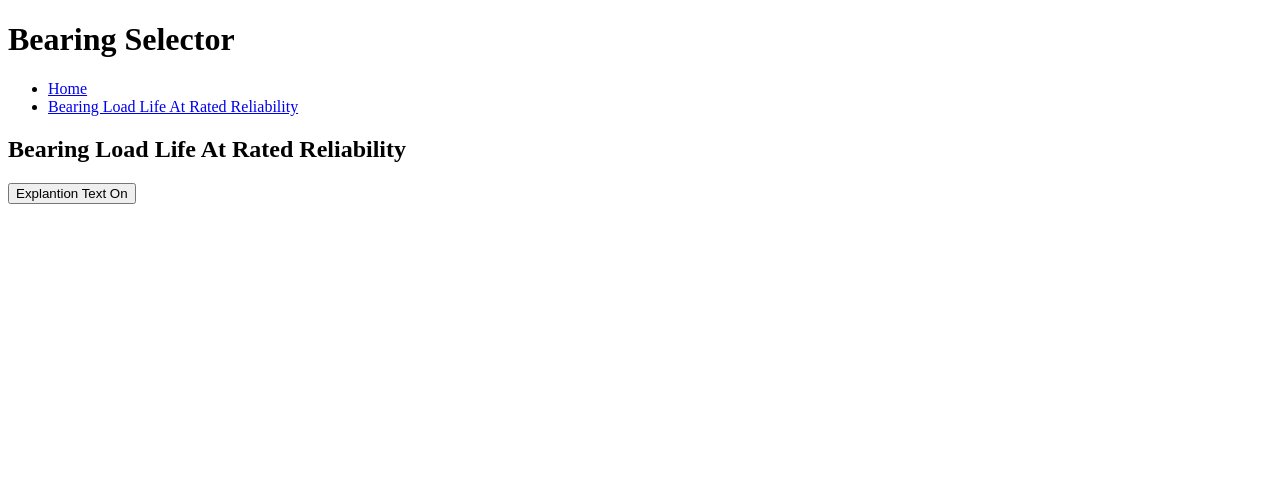
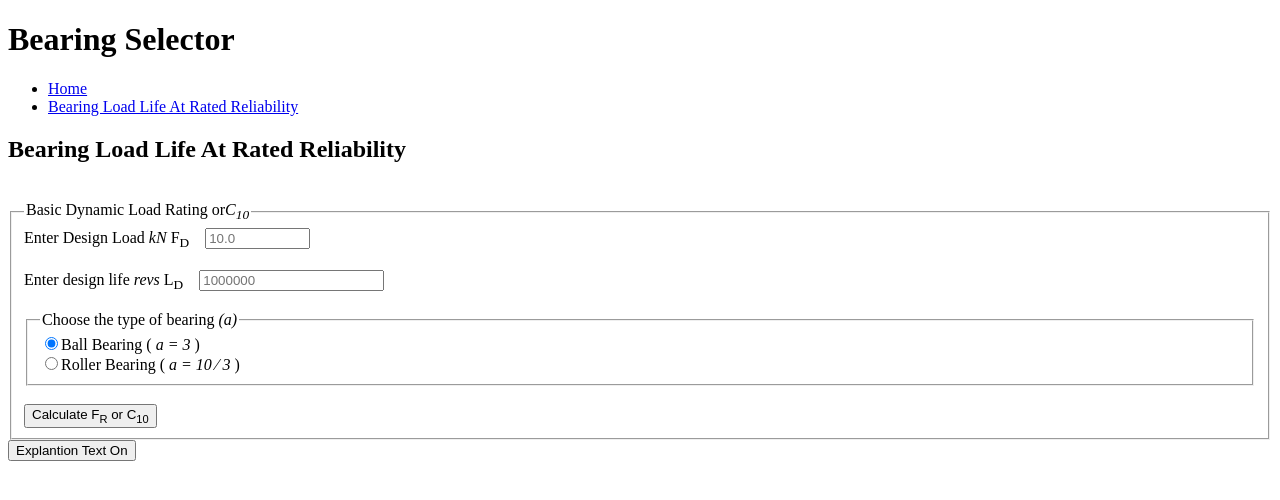
Before and after one commit to 4C-75-63-6B-79/bearing_c10_rating, a React (Vite) app: page /BearingLoadLifeAtRatedReliability in a window 1280 px wide. Shown: the top 500 px of the page. Built offline with nearby package versions, Linux system fonts and the light colour scheme.

Commit message:
created the form to get the input from user

```diff
--- a/src/Routes/BearingLoadLifeAtRatedReliability/BearingLoadLifeAtRatedReliability.jsx
+++ b/src/Routes/BearingLoadLifeAtRatedReliability/BearingLoadLifeAtRatedReliability.jsx
@@ -5,6 +5,80 @@ function BearingLoadLifeAtRatedReliability() {
   return (
     <Fragment>
       <h2>Bearing Load Life At Rated Reliability</h2>
+      <form>
+        <br></br>
+        <fieldset>
+          <legend>
+            Basic Dynamic Load Rating or
+            <i>
+              C<sub>10</sub>
+            </i>
+          </legend>
+          <div>
+            <label htmlFor="designLoad">
+              Enter Design Load <i>kN</i> F<sub>D</sub>&emsp;
+            </label>
+            <input
+              type="text"
+              name="designLoad"
+              id="designLoad"
+              pattern="([0-9]{1,})||([0-9]{0,}[.][0-9]{1,})"
+              size="10"
+              placeholder="10.0"
+              required
+            ></input>
+          </div>
+          <br></br>
+          <div>
+            <label htmlFor="designLife">
+              Enter design life <i>revs</i> L<sub>D</sub>&emsp;
+            </label>
+            <input
+              type="text"
+              name="designLife"
+              id="designLife"
+              pattern="[0-9]{1,}"
+              size="20"
+              placeholder="1000000"
+              required
+            ></input>
+          </div>
+          <br></br>
+          <div>
+            <fieldset>
+              <legend>
+                Choose the type of bearing <i>&#40;a&#41;</i>
+              </legend>
+              <input
+                type="radio"
+                id="ballBearing"
+                name="typeOfBearing"
+                value="3"
+                checked
+              ></input>
+              <label htmlFor="ballBearing">
+                Ball Bearing &#40; <i>a = 3</i> &#41;
+              </label>
+              <br></br>
+              <input
+                type="radio"
+                id="rollerBearing"
+                name="typeOfBearing"
+                value="10/3"
+              ></input>
+              <label htmlFor="rollerBearing">
+                Roller Bearing &#40; <i>a = 10 &frasl; 3</i> &#41;
+              </label>
+            </fieldset>
+          </div>
+          <br></br>
+          <div>
+            <button type="submit">
+              Calculate F<sub>R</sub> or C<sub>10</sub>
+            </button>
+          </div>
+        </fieldset>
+      </form>
       <TextBearingLoadLifeAtRatedReliability />
     </Fragment>
   );
```
